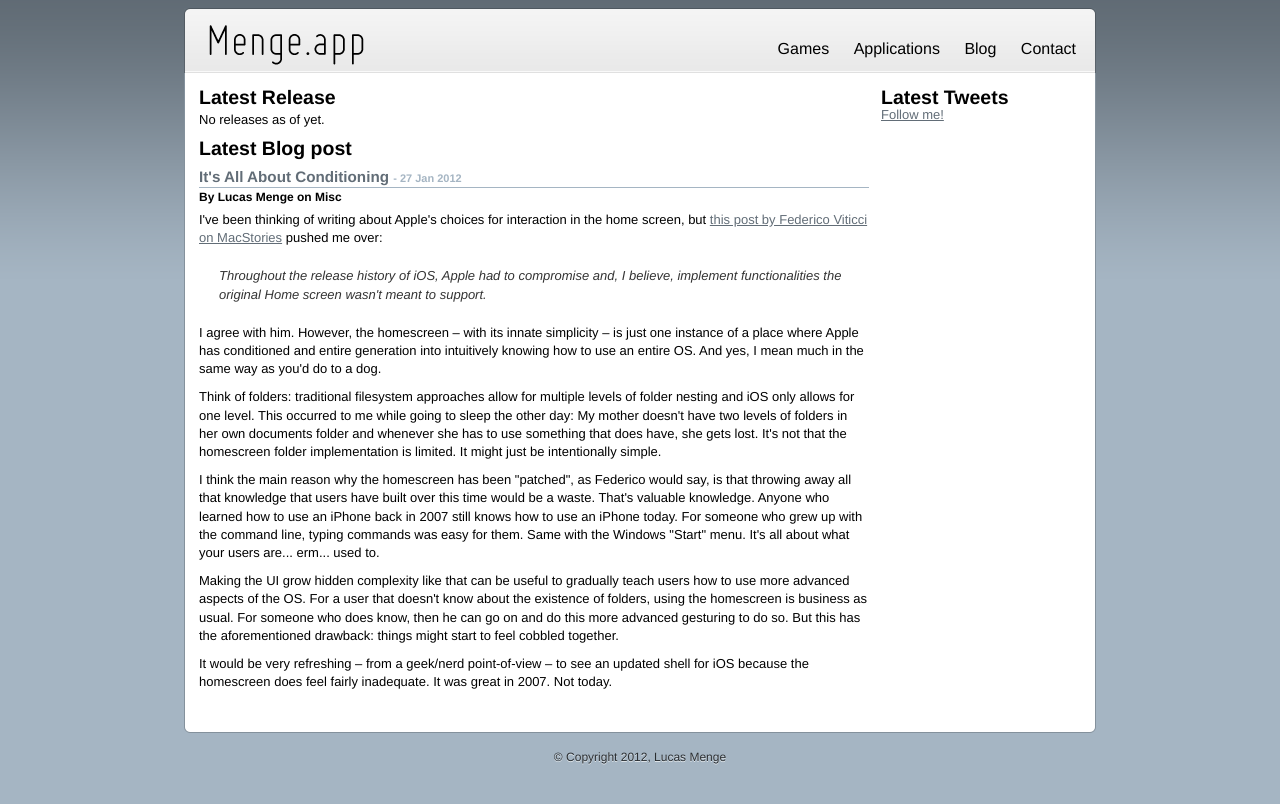
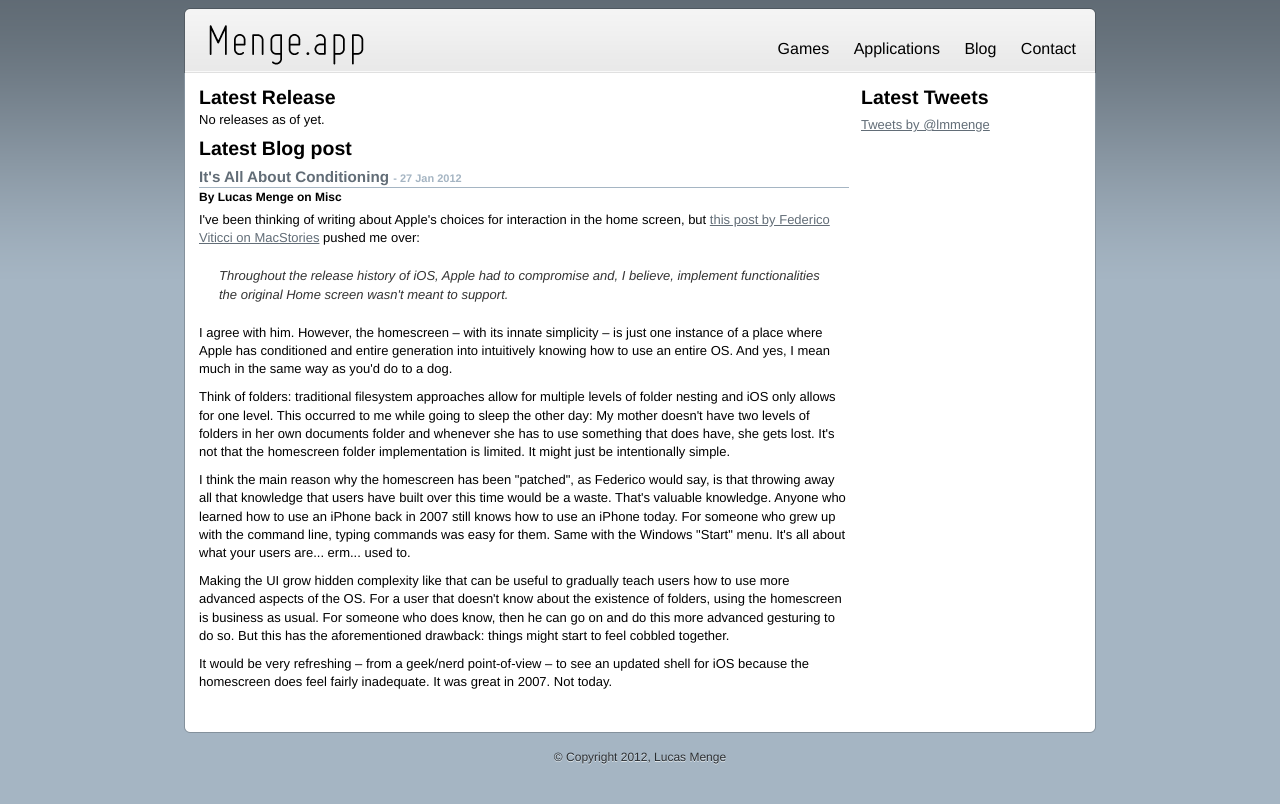
Before and after one commit to lmmenge/lmmenge.github.com, a Jekyll site: the page built from index.html, in a window 1280 px wide. Shown: the top 804 px of the page. Built offline with Jekyll 4.4.1, drawn with Linux system fonts in a browser that asks for light colours; comment, search, counter and statistics services are not loaded.

Commit message:
Updated Tweets timeline

```diff
--- a/blog.html
+++ b/blog.html
@@ -31,9 +31,7 @@
 
 <div class="tweetsColumn" id="twitter_div">
   <h2>Latest Tweets</h2>
-  <a href="http://www.twitter.com/lmmenge">Follow me!</a>
-  <ul id="twitter_update_list"></ul>
+  <a class="twitter-timeline"  href="https://twitter.com/lmmenge"  data-widget-id="393182551876960256">Tweets by @lmmenge</a>
+  <script>!function(d,s,id){var js,fjs=d.getElementsByTagName(s)[0],p=/^http:/.test(d.location)?'http':'https';if(!d.getElementById(id)){js=d.createElement(s);js.id=id;js.src=p+"://platform.twitter.com/widgets.js";fjs.parentNode.insertBefore(js,fjs);}}(document,"script","twitter-wjs");</script>
 </div>
 <div class="clear"></div>
-<script type="text/javascript" src="http://twitter.com/javascripts/blogger.js"></script>
-<script type="text/javascript" src="http://twitter.com/statuses/user_timeline/lmmenge.json?callback=twitterCallback2&amp;count=10"></script>
--- a/index.html
+++ b/index.html
@@ -37,9 +37,7 @@
 
 <div class="tweetsColumn" id="twitter_div">
   <h2>Latest Tweets</h2>
-  <a href="http://www.twitter.com/lmmenge">Follow me!</a>
-  <ul id="twitter_update_list"></ul>
+  <a class="twitter-timeline"  href="https://twitter.com/lmmenge"  data-widget-id="393182551876960256">Tweets by @lmmenge</a>
+  <script>!function(d,s,id){var js,fjs=d.getElementsByTagName(s)[0],p=/^http:/.test(d.location)?'http':'https';if(!d.getElementById(id)){js=d.createElement(s);js.id=id;js.src=p+"://platform.twitter.com/widgets.js";fjs.parentNode.insertBefore(js,fjs);}}(document,"script","twitter-wjs");</script>
 </div>
 <div class="clear"></div>
-<script type="text/javascript" src="http://twitter.com/javascripts/blogger.js"></script>
-<script type="text/javascript" src="http://twitter.com/statuses/user_timeline/lmmenge.json?callback=twitterCallback2&amp;count=10"></script>
--- a/styles.css
+++ b/styles.css
@@ -163,20 +163,14 @@
 .contentColumn
 {
   float: left;
-  width: 670px;
+  width: 650px;
 }
 .tweetsColumn
 {
   float: right;
-  width: 200px;
+  width: 220px;
 }
-#twitter_update_list
-{
-  list-style-type: none;
-  margin: 15px 0px 0px 0px;
-  padding: 0px;
-}
-#twitter_update_list li
+.tweetsColumn h2
 {
   margin-bottom: 10px;
 }
```
